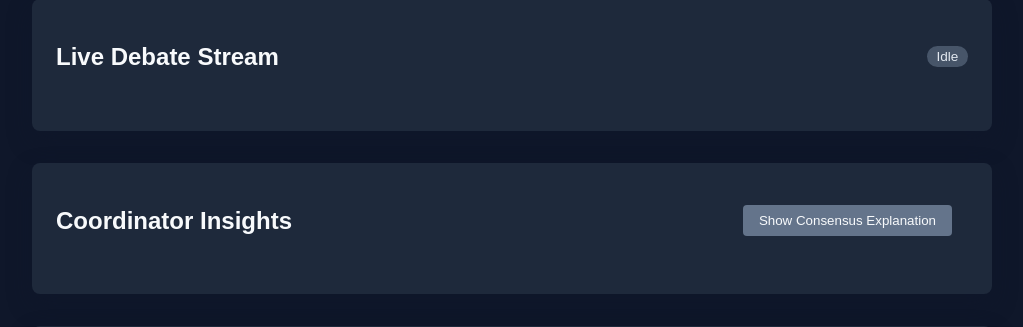
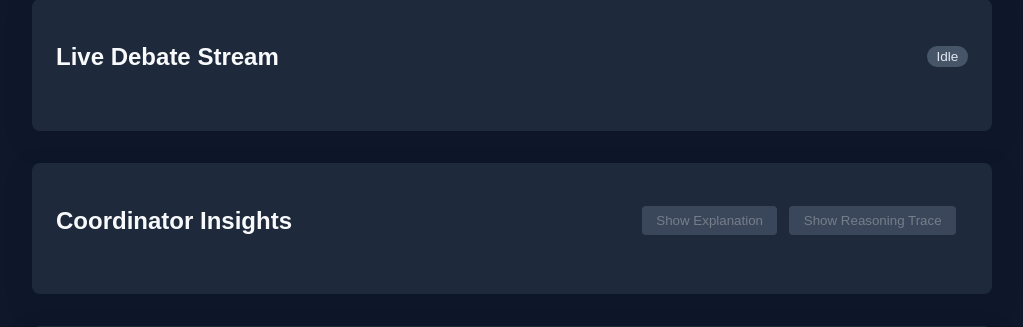
Before and after one commit to Rynhalt/AlphaAgents, a FastAPI app: page / in a window 1280 px wide. Shown: the part 202-529 px from the top of the page, without its empty margins (128-1151 px from the left). Run offline with FastAPI, Linux system fonts and the light colour scheme.

Commit message:
Coordinator Insights panel now has separate “Show Explanation” and “Show Reasoning Trace” toggles

```diff
--- a/app/main.py
+++ b/app/main.py
@@ -183,12 +183,7 @@ def _sse_generator(messages: Iterable) -> Iterable[str]:
 @app.get("/api/trace/{session_id}")
 async def get_trace(session_id: str) -> Dict[str, Any]:
     """Return reasoning trace entries for a given session."""
-    entries = trace_logger.read()
-    filtered = [
-        entry.model_dump()
-        for entry in entries
-        if entry.session_id == session_id
-    ]
+    filtered = [entry.model_dump() for entry in trace_logger.read_session(session_id)]
     return {"entries": filtered}
 
 
--- a/app/static/css/style.css
+++ b/app/static/css/style.css
@@ -147,17 +156,27 @@ body {
 
 .trace-actions {
   display: flex;
-  gap: 1rem;
+  gap: 0.75rem;
   align-items: center;
 }
 
 .trace-actions button {
-  padding: 0.5rem 1rem;
+  padding: 0.45rem 0.9rem;
   background: #64748b;
   border: none;
   border-radius: 4px;
   color: #f8fafc;
   cursor: pointer;
+  transition: background 0.2s ease;
+}
+
+.trace-actions button:hover:not(:disabled) {
+  background: #7b8aa3;
+}
+
+.trace-actions button:disabled {
+  opacity: 0.4;
+  cursor: not-allowed;
 }
 
 .trace-decision {
--- a/app/templates/index.html
+++ b/app/templates/index.html
@@ -38,15 +38,16 @@
         <header>
           <h2>Coordinator Insights</h2>
           <div class="trace-actions">
-            <button id="toggle-trace">Show Consensus Explanation</button>
+            <button id="toggle-explanation" disabled>Show Explanation</button>
+            <button id="toggle-trace" disabled>Show Reasoning Trace</button>
             <span id="consensus-decision" class="trace-decision"></span>
           </div>
         </header>
-        <div id="consensus-trace" class="trace-content hidden">
+        <div id="explanation-panel" class="trace-content hidden">
           <h3>LLM Summary</h3>
-          <p id="consensus-explanation"></p>
+          <p id="consensus-explanation" class="trace-placeholder">No explanation yet.</p>
           <h4>Key Points</h4>
-          <ul id="consensus-points"></ul>
+          <ul id="consensus-points" class="trace-points"></ul>
         </div>
         <div id="reasoning-trace" class="trace-content hidden">
           <h3>Reasoning Trace</h3>
@@ -79,28 +80,20 @@
       const log = document.getElementById("debate-log");
       const statusBadge = document.getElementById("status");
       const consensusDecision = document.getElementById("consensus-decision");
+      const toggleExplanationButton = document.getElementById("toggle-explanation");
       const toggleTraceButton = document.getElementById("toggle-trace");
       const consensusExplanationEl = document.getElementById("consensus-explanation");
       const consensusPointsEl = document.getElementById("consensus-points");
+      const explanationPanel = document.getElementById("explanation-panel");
+      const tracePanel = document.getElementById("reasoning-trace");
       const traceLogEl = document.getElementById("trace-log");
-      const traceContainers = document.querySelectorAll(".trace-content");
       const plotCumulative = document.getElementById("plot-cumulative");
       const plotSharpe = document.getElementById("plot-sharpe");
       const backtestSummary = document.getElementById("backtest-summary");
+
+      let explanationVisible = false;
       let traceVisible = false;
       let currentSource;
-      toggleTraceButton.disabled = true;
-
-      function appendMessage(message) {
-        const li = document.createElement("li");
-        li.className = `debate-entry debate-${message.agent}`;
-        li.innerHTML = `
-          <span class="meta">Round ${message.round} · ${message.agent} · ${message.stage}</span>
-          <span class="content">${message.content}</span>
-        `;
-        log.appendChild(li);
-        li.scrollIntoView({ behavior: "smooth", block: "end" });
-      }
 
       function setStatus(text, state) {
         statusBadge.textContent = text;
@@ -114,15 +107,53 @@
         }
       }
 
+      function formatContent(text = "") {
+        if (!text) return "";
+        if (text.startsWith("[LLM:")) {
+          return text;
+        }
+        const escaped = text
+          .replace(/&/g, "&amp;")
+          .replace(/</g, "&lt;")
+          .replace(/>/g, "&gt;");
+        const withParagraphs = escaped
+          .replace(/\r\n/g, "\n")
+          .replace(/\n\n+/g, "</p><p>")
+          .replace(/\n/g, "<br>");
+        return `<p>${withParagraphs}</p>`;
+      }
+
+      function appendMessage(message) {
+        const li = document.createElement("li");
+        const fallback = message.content?.startsWith?.("[LLM:");
+        li.className = `debate-entry debate-${message.agent}${fallback ? " fallback" : ""}`;
+        li.innerHTML = `
+          <span class="meta">Round ${message.round} · ${message.agent} · ${message.stage}</span>
+          <span class="content">${formatContent(message.content)}</span>
+        `;
+        log.appendChild(li);
+        li.scrollIntoView({ behavior: "smooth", block: "end" });
+      }
+
       function updateConsensus(consensus) {
         consensusDecision.textContent = `Decision: ${consensus.final_decision} (Conviction ${consensus.conviction})`;
-        consensusExplanationEl.textContent = consensus.explanation_llm || "LLM explanation unavailable.";
+        const fallbackFlag = consensus.metrics?.llm_explanation_fallback ?? 0;
+        const points = consensus.explanation_points || [];
+
+        if (!consensus.explanation_llm || fallbackFlag) {
+          consensusExplanationEl.textContent = "LLM explanation unavailable (fallback response).";
+        } else {
+          consensusExplanationEl.innerHTML = formatContent(consensus.explanation_llm);
+        }
+
         consensusPointsEl.innerHTML = "";
-        consensus.explanation_points.forEach((point) => {
-          const li = document.createElement("li");
-          li.textContent = point;
-          consensusPointsEl.appendChild(li);
-        });
+        if (!fallbackFlag && points.length) {
+          points.forEach((point) => {
+            const li = document.createElement("li");
+            li.textContent = point;
+            consensusPointsEl.appendChild(li);
+          });
+        }
       }
 
       function updateBacktest(backtest) {
@@ -141,6 +172,30 @@
         }
       }
 
+      function renderTrace(entries) {
+        traceLogEl.innerHTML = "";
+        if (!entries.length) {
+          const li = document.createElement("li");
+          li.className = "trace-placeholder";
+          li.textContent = "No reasoning trace available yet.";
+          traceLogEl.appendChild(li);
+          return;
+        }
+        entries.forEach((entry) => {
+          const confidence = entry.result?.confidence ?? entry.result?.score ?? "N/A";
+          const fallback = entry.result?.fallback;
+          const li = document.createElement("li");
+          li.innerHTML = `
+            <details>
+              <summary>${entry.agent_role} · ${entry.stage} · score: ${confidence}${fallback ? " (fallback)" : ""}</summary>
+              <pre class="trace-json">Variables:\n${JSON.stringify(entry.variables, null, 2)}</pre>
+              <pre class="trace-json">Result:\n${JSON.stringify(entry.result, null, 2)}</pre>
+            </details>
+          `;
+          traceLogEl.appendChild(li);
+        });
+      }
+
       async function fetchReasoningTrace(sessionId) {
         try {
           const response = await fetch(`/api/trace/${sessionId}`);
@@ -148,46 +203,50 @@
             throw new Error("Failed to load trace");
           }
           const data = await response.json();
-          traceLogEl.innerHTML = "";
-          data.entries.forEach((entry) => {
-            const li = document.createElement("li");
-            li.innerHTML = `
-              <span class="meta">${entry.agent_role} · ${entry.stage} · ${entry.timestamp}</span>
-              <pre>${JSON.stringify(entry.variables, null, 2)}</pre>
-              <pre>${JSON.stringify(entry.result, null, 2)}</pre>
-            `;
-            traceLogEl.appendChild(li);
-          });
+          renderTrace(data.entries || []);
+          toggleTraceButton.disabled = false;
         } catch (error) {
           console.error(error);
         }
       }
 
+      function toggleExplanation() {
+        explanationVisible = !explanationVisible;
+        explanationPanel.classList.toggle("hidden", !explanationVisible);
+        toggleExplanationButton.textContent = explanationVisible ? "Hide Explanation" : "Show Explanation";
+      }
+
       function toggleTrace() {
         traceVisible = !traceVisible;
-        traceContainers.forEach((container) => {
-          container.classList.toggle("hidden", !traceVisible);
-        });
-        toggleTraceButton.textContent = traceVisible ? "Hide Details" : "Show Consensus Explanation";
+        tracePanel.classList.toggle("hidden", !traceVisible);
+        toggleTraceButton.textContent = traceVisible ? "Hide Trace" : "Show Reasoning Trace";
       }
 
-      toggleTraceButton.addEventListener("click", () => {
-        toggleTrace();
-      });
+      toggleExplanationButton.addEventListener("click", toggleExplanation);
+      toggleTraceButton.addEventListener("click", toggleTrace);
 
       form.addEventListener("submit", async (event) => {
         event.preventDefault();
         closeStream();
         log.innerHTML = "";
+        explanationPanel.classList.add("hidden");
+        tracePanel.classList.add("hidden");
+        explanationVisible = false;
+        traceVisible = false;
+        toggleExplanationButton.disabled = true;
+        toggleTraceButton.disabled = true;
+        toggleExplanationButton.textContent = "Show Explanation";
+        toggleTraceButton.textContent = "Show Reasoning Trace";
+        consensusExplanationEl.textContent = "No explanation yet.";
+        consensusPointsEl.innerHTML = "";
+        traceLogEl.innerHTML = "";
+
         const ticker = tickerInput.value.trim() || "AAPL";
         const riskProfile = riskInput.value;
-        traceLogEl.innerHTML = "";
-        consensusExplanationEl.textContent = "";
-        consensusPointsEl.innerHTML = "";
         setStatus("Loading…", "loading");
 
         try {
-          const response = await fetch(`/run_ticker`, {
+          const response = await fetch("/run_ticker", {
             method: "POST",
             headers: { "Content-Type": "application/json" },
             body: JSON.stringify({ ticker, risk_profile: riskProfile }),
@@ -200,12 +259,8 @@
           setStatus(`Consensus: ${consensus.final_decision}`, "active");
           updateConsensus(consensus);
           updateBacktest(backtest);
+          toggleExplanationButton.disabled = false;
           await fetchReasoningTrace(session_id);
-          toggleTraceButton.disabled = false;
-          if (!traceVisible) {
-            traceVisible = false;
-            traceContainers.forEach((container) => container.classList.add("hidden"));
-          }
         } catch (error) {
           setStatus("Error", "error");
           console.error(error);
```
Also changed, not shown: other parts of app/static/css/style.css (+41 -9 lines), eval/reasoning_trace.py (+8 -1 lines).
